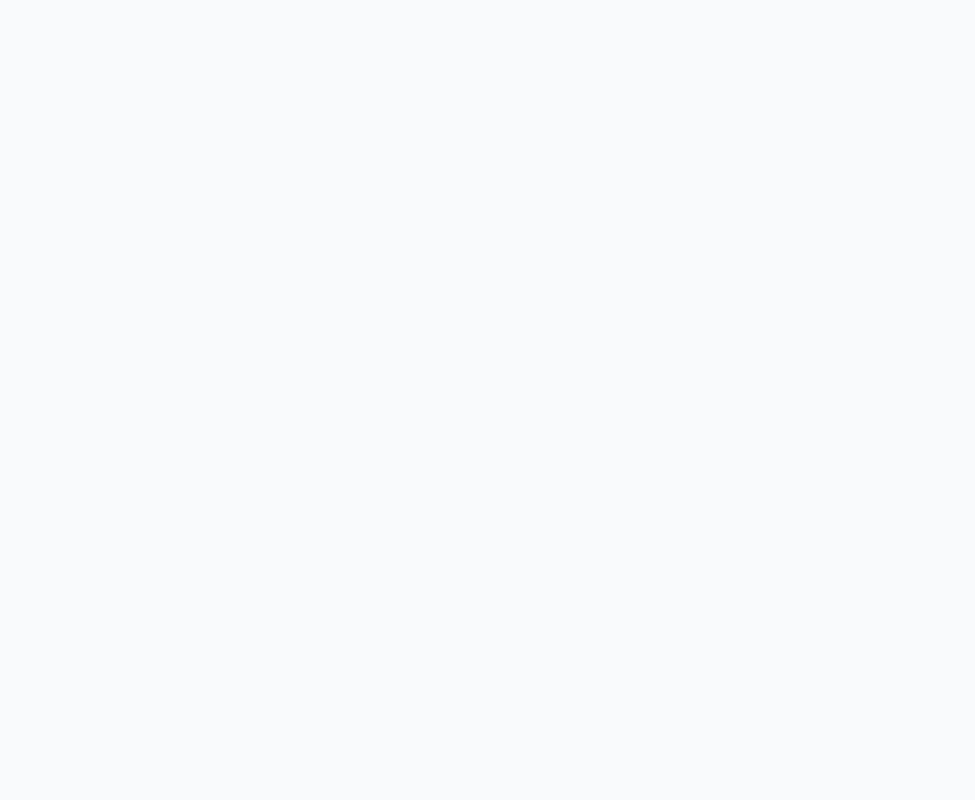
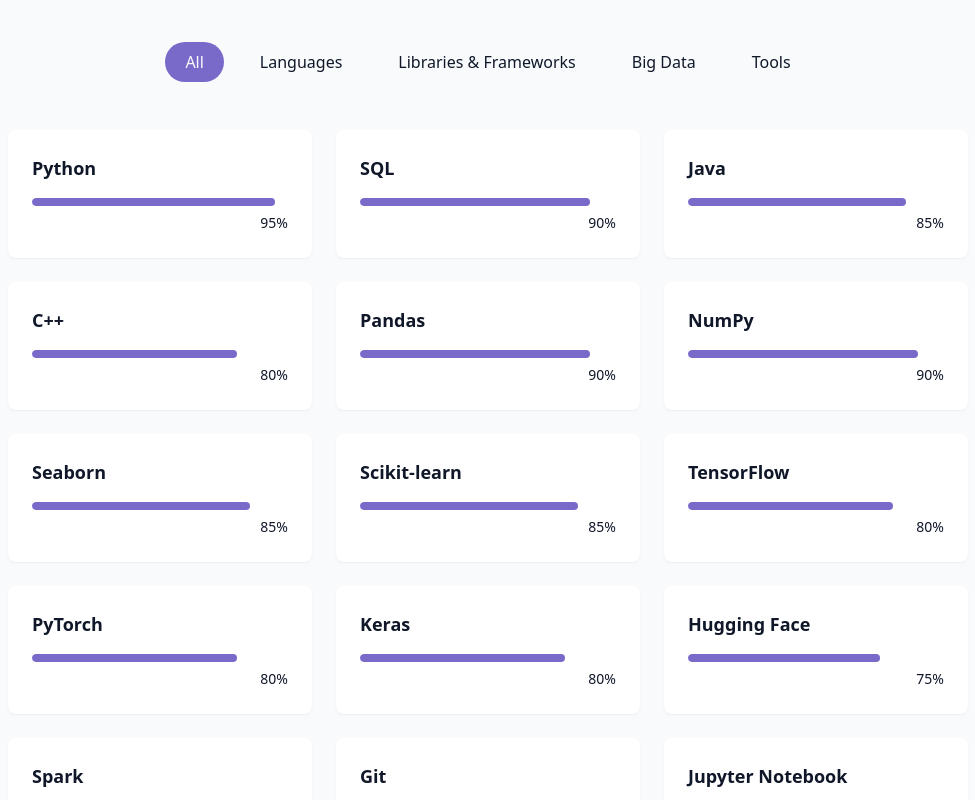
Before and after one commit to hoangquymui/portfolio, a React (Vite) app: page / in a window 1280 px wide. Shown: the part 1540-2340 px from the top of the page, without its empty margins (152-1127 px from the left). Before the commit the page ends 1434 px from the top, so only its background shows below. Built offline with nearby package versions, Linux system fonts and the light colour scheme.

Commit message:
add Skill

```diff
--- /dev/null
+++ b/src/components/SkillsSection.jsx
@@ -0,0 +1,163 @@
+import { useState } from "react";
+import { cn } from "@/lib/utils";
+
+const skills = [
+  // Languages
+  {
+    name: "Python",
+    level: 95,
+    category: "Languages",
+  },
+  {
+    name: " SQL",
+    level: 90,
+    category: "Languages",
+  },
+  {
+    name: "Java",
+    level: 85,
+    category: "Languages",
+  },
+  {
+    name: "C++",
+    level: 80,
+    category: "Languages",
+  },
+
+  // Tools & Technologies
+  {
+    name: "Pandas",
+    level: 90,
+    category: "Libraries & Frameworks",
+  },
+  {
+    name: "NumPy",
+    level: 90,
+    category: "Libraries & Frameworks",
+  },
+  {
+    name: "Seaborn",
+    level: 85,
+    category: "Libraries & Frameworks",
+  },
+  {
+    name: "Scikit-learn",
+    level: 85,
+    category: "Libraries & Frameworks",
+  },
+  {
+    name: "TensorFlow",
+    level: 80,
+    category: "Libraries & Frameworks",
+  },
+  {
+    name: "PyTorch",
+    level: 80,
+    category: "Libraries & Frameworks",
+  },
+  {
+    name: "Keras",
+    level: 80,
+    category: "Libraries & Frameworks",
+  },
+  {
+    name: "Hugging Face",
+    level: 75,
+    category: "Libraries & Frameworks",
+  },
+
+  // Big Data
+  {
+    name: "Spark",
+    level: 80,
+    category: "Big Data",
+  },
+
+  // Tools
+  {
+    name: "Git",
+    level: 85,
+    category: "Tools",
+  },
+  {
+    name: "Jupyter Notebook",
+    level: 90,
+    category: "Tools",
+  },
+  {
+    name: "VS Code",
+    level: 90,
+    category: "Tools",
+  },
+];
+
+const categorys = [
+  "All",
+  "Languages",
+  "Libraries & Frameworks",
+  "Big Data",
+  "Tools",
+];
+
+export const SkillsSection = () => {
+  const [activeCategory, setActiveCategory] = useState("All");
+
+  const filteredSkills = skills.filter((skill) => {
+    return activeCategory === "All" || skill.category === activeCategory;
+  });
+
+  return (
+    <section
+      id="skills"
+      className="py-15 px-24 relative bg-background/30"
+    >
+      <div className="container mx-auto max-w-5xl">
+        <h2 className="text-3xl md:text-4xl font-bold mb-12 text-center">
+          My <span className="text-primary">Skills</span>
+        </h2>
+
+        <div className="flex flex-wrap justify-center gap-4 mb-12">
+          {categorys.map((category, key) => (
+            <button key={key}
+            onClick={() => setActiveCategory(category)}
+            className={cn(
+              "px-5 py-2 rounded-full transitionn-colors duration-300 capitalize",
+              activeCategory === category
+                ? "bg-primary text-primary-foreground"
+                : "bg-secondary/70 text-foreground hover:bg-secondary"
+            )}
+            >
+              {category}
+            </button>
+          ))}
+        </div>
+
+        <div className="grid grid-cols-1 sm:grid-cols-2 lg:grid-cols-3 gap-6">
+          {filteredSkills.map((skill, key) => (
+            <div
+              key = {key}
+              className="bg-card p-6 rounded-lg shadow-xs card-hover"
+            >
+              <div className="text-left mb-4">
+                <h3 className="font-semibold text-lg"> {skill.name}</h3>
+              </div>
+              <div className="w-full bg-secondary/50 h-2 rounded-full overflow-hidden">
+                <div
+                  className="bg-primary h-2 rounded-full origin-left animate-[grow_1.5s_ease-out]"
+                  style={{ width: skill.level + "%" }}
+                />
+              </div>
+
+              <div className="text-right mt-1">
+                <span className="text-sm text-muted-foreground">
+                  {skill.level}%
+                </span>
+              </div>
+            </div>
+          ))}
+
+        </div>
+      </div>
+    </section>
+  );
+};
--- a/src/pages/Home.jsx
+++ b/src/pages/Home.jsx
@@ -3,6 +3,7 @@
 import { NavBar } from "@/components/NavBar";
 import { HeroSection } from "@/components/HeroSection.jsx";
 import { AboutMe } from "@/components/AboutMe";
+import { SkillsSection } from "@/components/SkillsSection";
 
 export const Home = () => {
   return (
@@ -17,6 +18,7 @@
       <main>
         <HeroSection />
         <AboutMe />
+        <SkillsSection />
 
       </main>
 
```
